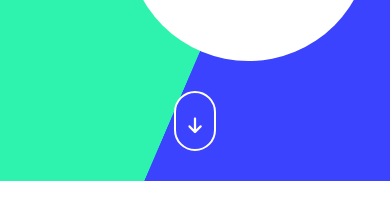
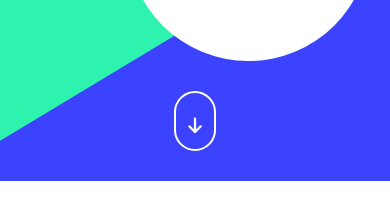
Before and after one commit to utpolodekaryoronno/oposidon, a plain HTML site: page index.html in a window 390 px wide. Shown: the part 637-844 px from the top of the page. Drawn offline with Linux system fonts and the light colour scheme; a web font is replaced by a local one.

Commit message:
Update responsive.css

```diff
--- a/assets/css/responsive.css
+++ b/assets/css/responsive.css
@@ -177,6 +177,9 @@
 		background: url("../images/mobile-banner.png")no-repeat scroll center center / cover;
 		background-size: 100% 100%;
 	}
+	.banner-area::after{
+		position: inherit;
+	  }
 	.header-main {
 		padding: 28px 0px;
 	}
```
